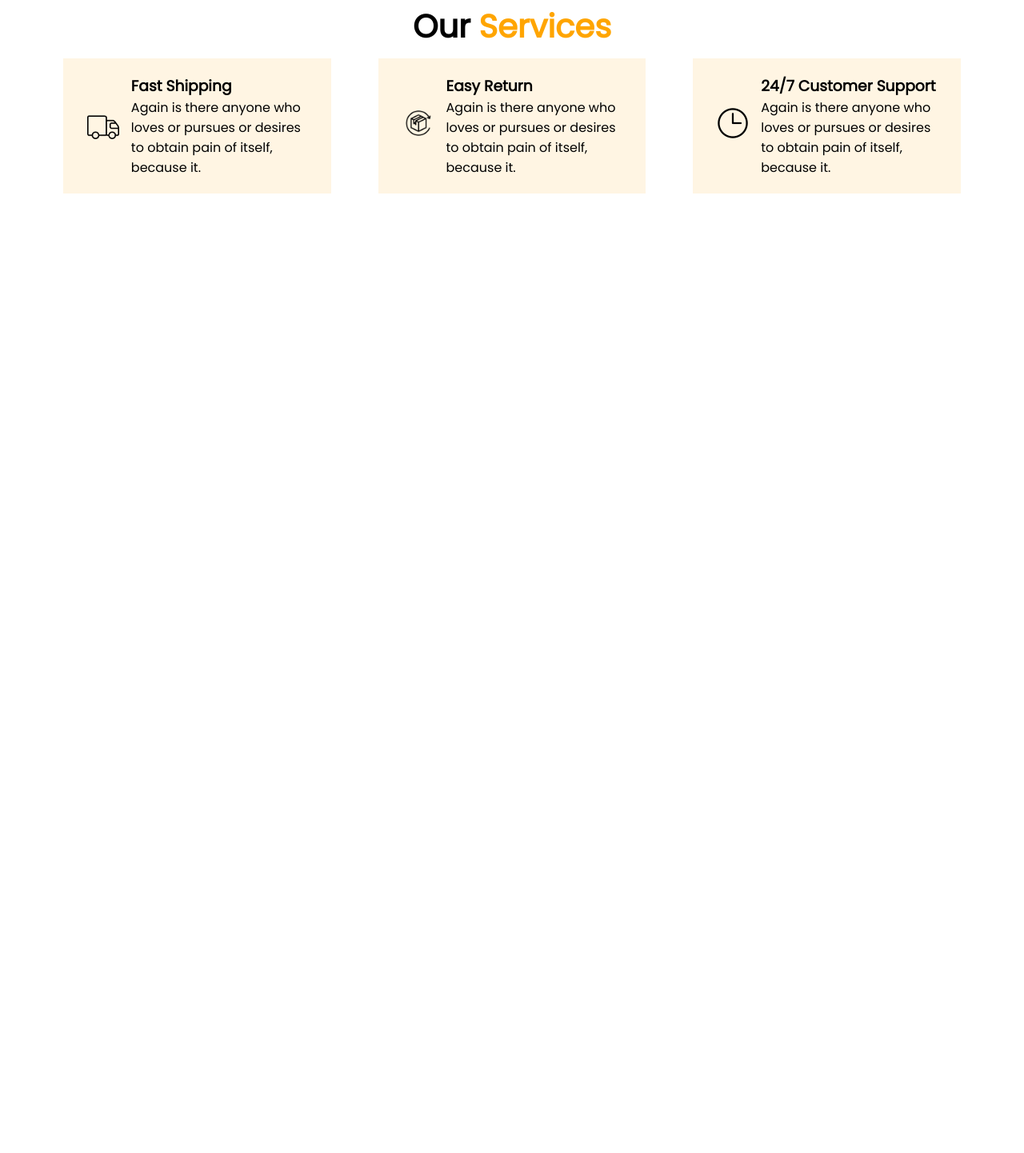
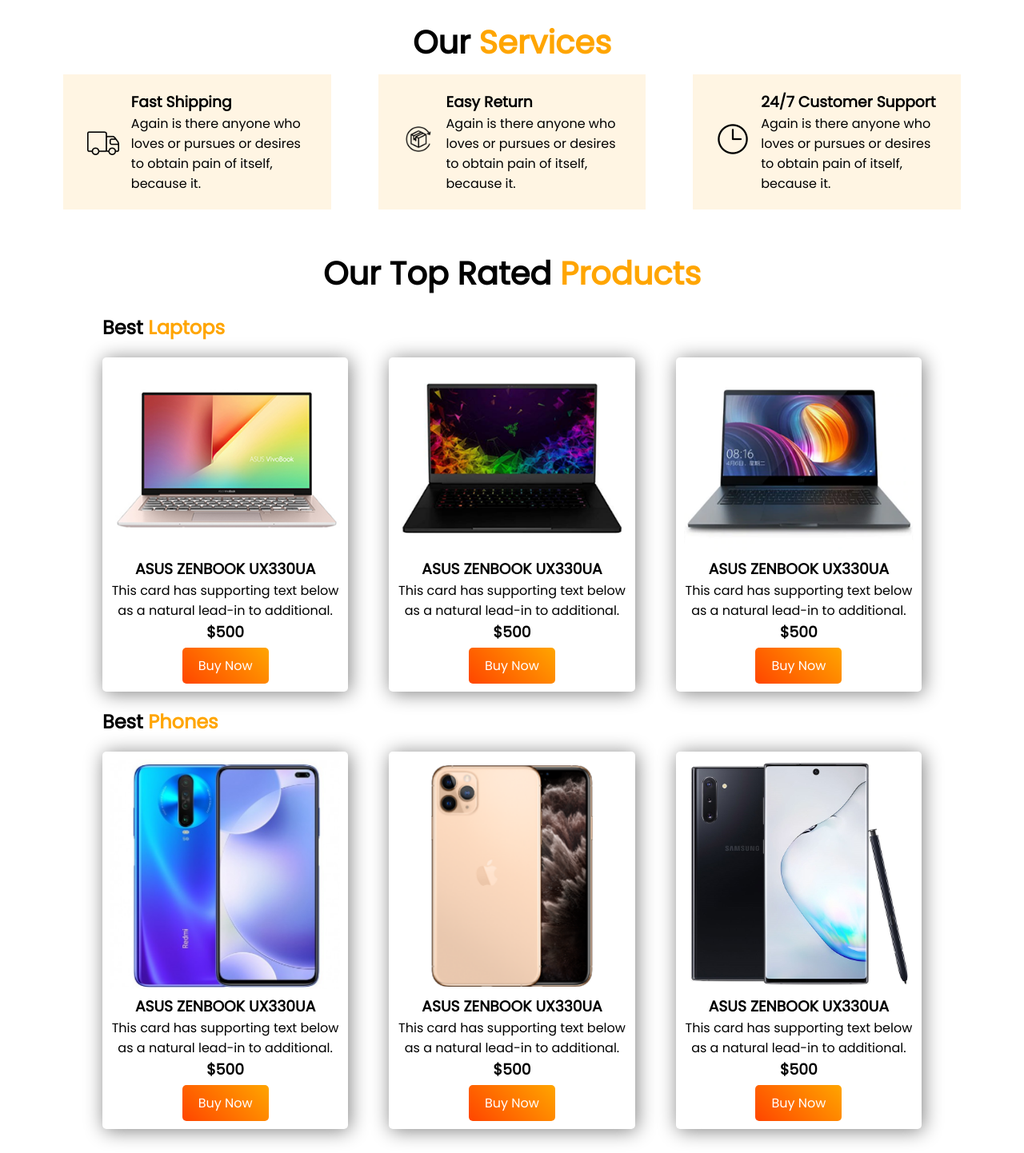
Before and after one commit to tamim-i-chowdhury/gadget-house, a plain HTML site: page index.html in a window 1280 px wide. Shown: the part 527-1969 px from the top of the page at 80% size. Before the commit the page ends 800 px from the top, so only its background shows below. Drawn offline with Linux system fonts and the light colour scheme.

Commit message:
products section added

```diff
--- a/index.html
+++ b/index.html
@@ -85,6 +85,117 @@
         </div>
       </section>
       <!-- services section ends -->
+      <!-- products section starts -->
+      <div id="products-section">
+        <h2 style="text-align: center; font-size: 40px; margin: 10px 0">
+          Our Top Rated <span class="orange-text">Products</span>
+        </h2>
+        <div class="laptops-sec">
+          <h2 style="margin: 20px 0">
+            Best <span class="orange-text">Laptops</span>
+          </h2>
+          <div class="product-cards">
+            <!-- laptop 1 -->
+            <div class="card">
+              <div class="product-img">
+                <img src="./images/products/laptops/laptop (1).png" alt="" />
+              </div>
+              <div class="card-text">
+                <h3>ASUS ZENBOOK UX330UA</h3>
+                <p>
+                  This card has supporting text below as a natural lead-in to
+                  additional.
+                </p>
+                <h3>$500</h3>
+                <a style="margin-top: 5px" class="btn" href="#">Buy Now</a>
+              </div>
+            </div>
+            <!-- laptop 2 -->
+            <div class="card">
+              <div class="product-img">
+                <img src="./images/products/laptops/laptop (2).png" alt="" />
+              </div>
+              <div class="card-text">
+                <h3>ASUS ZENBOOK UX330UA</h3>
+                <p>
+                  This card has supporting text below as a natural lead-in to
+                  additional.
+                </p>
+                <h3>$500</h3>
+                <a style="margin-top: 5px" class="btn" href="#">Buy Now</a>
+              </div>
+            </div>
+            <!-- laptop 3 -->
+            <div class="card">
+              <div class="product-img">
+                <img src="./images/products/laptops/laptop (3).png" alt="" />
+              </div>
+              <div class="card-text">
+                <h3>ASUS ZENBOOK UX330UA</h3>
+                <p>
+                  This card has supporting text below as a natural lead-in to
+                  additional.
+                </p>
+                <h3>$500</h3>
+                <a style="margin-top: 5px" class="btn" href="#">Buy Now</a>
+              </div>
+            </div>
+          </div>
+        </div>
+        <div class="phones-sec">
+          <h2 style="margin: 20px 0">
+            Best <span class="orange-text">Phones</span>
+          </h2>
+          <div class="product-cards">
+            <!-- Phone 1 -->
+            <div class="card">
+              <div class="product-img">
+                <img src="./images/products/phones/phone-1.png" alt="" />
+              </div>
+              <div class="card-text">
+                <h3>ASUS ZENBOOK UX330UA</h3>
+                <p>
+                  This card has supporting text below as a natural lead-in to
+                  additional.
+                </p>
+                <h3>$500</h3>
+                <a style="margin-top: 5px" class="btn" href="#">Buy Now</a>
+              </div>
+            </div>
+            <!-- Phone 2 -->
+            <div class="card">
+              <div class="product-img">
+                <img src="./images/products/phones/phone-2.png" alt="" />
+              </div>
+              <div class="card-text">
+                <h3>ASUS ZENBOOK UX330UA</h3>
+                <p>
+                  This card has supporting text below as a natural lead-in to
+                  additional.
+                </p>
+                <h3>$500</h3>
+                <a style="margin-top: 5px" class="btn" href="#">Buy Now</a>
+              </div>
+            </div>
+            <!-- Phone 3 -->
+            <div class="card">
+              <div class="product-img">
+                <img src="./images/products/phones/phone-3.png" alt="" />
+              </div>
+              <div class="card-text">
+                <h3>ASUS ZENBOOK UX330UA</h3>
+                <p>
+                  This card has supporting text below as a natural lead-in to
+                  additional.
+                </p>
+                <h3>$500</h3>
+                <a style="margin-top: 5px" class="btn" href="#">Buy Now</a>
+              </div>
+            </div>
+          </div>
+        </div>
+      </div>
+      <!-- products section ends -->
     </main>
     <!-- main section ends -->
   </body>
--- a/style.css
+++ b/style.css
@@ -53,7 +53,7 @@
 /* services-section style */
 #services-section{
     width: 100%;
-    margin: 30px 0;
+    margin: 50px 0;
     padding: 0 20px;
 }
 .service-section-boxes{
@@ -77,3 +77,31 @@
 .service-text{
     width: 80%;
 }
+
+/* products-section style */
+#products-section{
+    width: 100%;
+    margin: 30px 0;
+}
+.laptops-sec{
+    width: 80%;
+    margin: 0 auto;
+}
+.phones-sec{
+    width: 80%;
+    margin: 0 auto;
+}
+.product-cards{
+    display: flex;
+    justify-content: space-between;
+}
+.card{
+    width: 30%;
+    text-align: center;
+    border-radius: 5px;
+    padding: 10px;
+    box-shadow: 2px 2px 25px gray;
+}
+.product-img > img{
+    width: 100%;
+}
```
